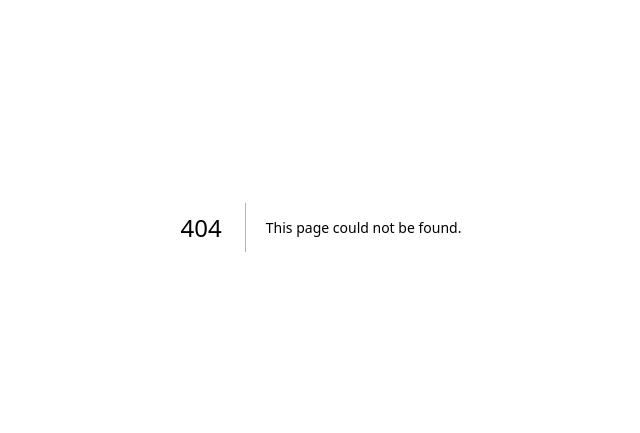
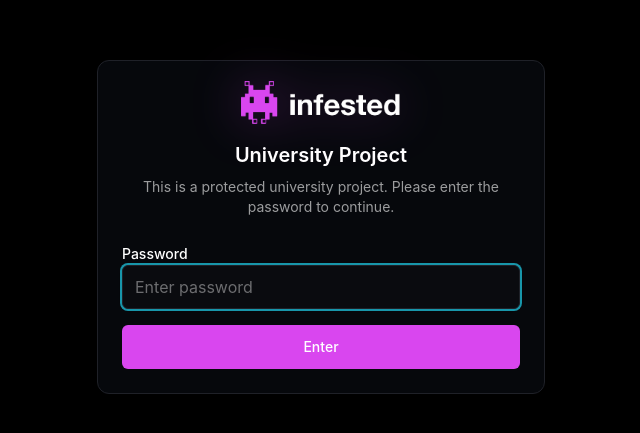
Before and after one commit to mayrmaximilian/infested, a Next.js app: page /password in a window 1280 px wide. Before the commit this address had no page. Shown: the part 173-606 px from the top of the page, without its empty margins (319-959 px from the left). Built offline with nearby package versions, Linux system fonts and the light colour scheme.

Commit message:
password

```diff
--- /dev/null
+++ b/app/password/page.tsx
@@ -0,0 +1,96 @@
+"use client";
+
+import { useState } from "react";
+import { useRouter } from "next/navigation";
+import { Button } from "@/components/ui/button";
+import { Input } from "@/components/ui/input";
+import {
+  Card,
+  CardContent,
+  CardDescription,
+  CardHeader,
+  CardTitle,
+} from "@/components/ui/card";
+import { Logo } from "@/components/logo";
+
+export default function PasswordPage() {
+  const [password, setPassword] = useState("");
+  const [error, setError] = useState("");
+  const [isLoading, setIsLoading] = useState(false);
+  const router = useRouter();
+
+  const handleSubmit = async (e: React.FormEvent) => {
+    e.preventDefault();
+    setError("");
+    setIsLoading(true);
+
+    const correctPassword =
+      process.env.NEXT_PUBLIC_ADMIN_PASSWORD || "infested2026";
+
+    if (password === correctPassword) {
+      // Set cookie
+      document.cookie = `app_password=${password}; path=/; max-age=604800`; // 7 days
+      setTimeout(() => {
+        router.push("/");
+        router.refresh();
+      }, 100);
+      return;
+    } else {
+      setError("Incorrect password. Please try again.");
+    }
+
+    setIsLoading(false);
+  };
+
+  return (
+    <div className="min-h-screen flex items-center justify-center bg-black text-white">
+      <div className="pointer-events-none absolute inset-0 -z-10 bg-[radial-gradient(circle_at_15%_10%,#D946EF30,transparent_35%),radial-gradient(circle_at_85%_0%,#22D3EE24,transparent_35%),radial-gradient(circle_at_50%_80%,#2DD4BF22,transparent_35%)]" />
+      <div className="absolute inset-x-6 top-12 -z-10 h-80 rounded-full bg-[#D946EF]/10 blur-[140px]" />
+
+      <Card className="w-full max-w-md border-[#1f2128] bg-[#080a0f]/80 backdrop-blur">
+        <CardHeader className="space-y-2 text-center">
+          <div className="flex justify-center mb-4">
+            <Logo className="h-10" />
+          </div>
+          <CardTitle>University Project</CardTitle>
+          <CardDescription>
+            This is a protected university project. Please enter the password to
+            continue.
+          </CardDescription>
+        </CardHeader>
+        <CardContent>
+          <form onSubmit={handleSubmit} className="space-y-4">
+            <div className="space-y-2">
+              <label htmlFor="password" className="text-sm font-medium">
+                Password
+              </label>
+              <Input
+                id="password"
+                type="password"
+                placeholder="Enter password"
+                value={password}
+                onChange={(e) => setPassword(e.target.value)}
+                disabled={isLoading}
+                autoFocus
+              />
+            </div>
+
+            {error && (
+              <p className="rounded-md border border-red-500/50 bg-red-500/10 px-3 py-2 text-sm text-red-200">
+                {error}
+              </p>
+            )}
+
+            <Button
+              type="submit"
+              className="w-full bg-[#D946EF] text-white hover:bg-[#f160ff]"
+              disabled={isLoading}
+            >
+              {isLoading ? "Verifying..." : "Enter"}
+            </Button>
+          </form>
+        </CardContent>
+      </Card>
+    </div>
+  );
+}
--- a/proxy.ts
+++ b/proxy.ts
@@ -3,7 +3,31 @@ import { NextResponse, type NextRequest } from "next/server";
 import { createServerClient } from "@supabase/ssr";
 import { env } from "@/lib/env";
 
+const ADMIN_PASSWORD = process.env.NEXT_PUBLIC_ADMIN_PASSWORD || "infested2026";
+
 export default async function proxy(req: NextRequest) {
+  const pathname = req.nextUrl.pathname;
+
+  // Check for password protection
+  const passwordCookie = req.cookies.get("app_password");
+  const isPasswordPage = pathname === "/password";
+  const isPasswordValid = passwordCookie?.value === ADMIN_PASSWORD;
+
+  // If password page, allow access
+  if (isPasswordPage) {
+    const res = NextResponse.next({
+      request: {
+        headers: req.headers,
+      },
+    });
+    return res;
+  }
+
+  // If no valid password, redirect to password page for all routes except /password
+  if (!isPasswordValid) {
+    return NextResponse.redirect(new URL("/password", req.url));
+  }
+
   const res = NextResponse.next({
     request: {
       headers: req.headers,
@@ -28,12 +52,12 @@ export default async function proxy(req: NextRequest) {
     data: { user },
   } = await supabase.auth.getUser();
 
-  const isAuthRoute = req.nextUrl.pathname.startsWith("/auth");
-  const isAppRoute = req.nextUrl.pathname.startsWith("/app");
+  const isAuthRoute = pathname.startsWith("/auth");
+  const isAppRoute = pathname.startsWith("/app");
 
   if (!user && isAppRoute) {
     const redirectUrl = new URL("/auth/login", req.url);
-    redirectUrl.searchParams.set("redirectedFrom", req.nextUrl.pathname);
+    redirectUrl.searchParams.set("redirectedFrom", pathname);
     return NextResponse.redirect(redirectUrl);
   }
 
@@ -45,5 +69,5 @@ export default async function proxy(req: NextRequest) {
 }
 
 export const config = {
-  matcher: ["/app/:path*", "/auth/:path*"],
+  matcher: ["/((?!_next|public|favicon.ico|api).*)", "/"],
 };
```
